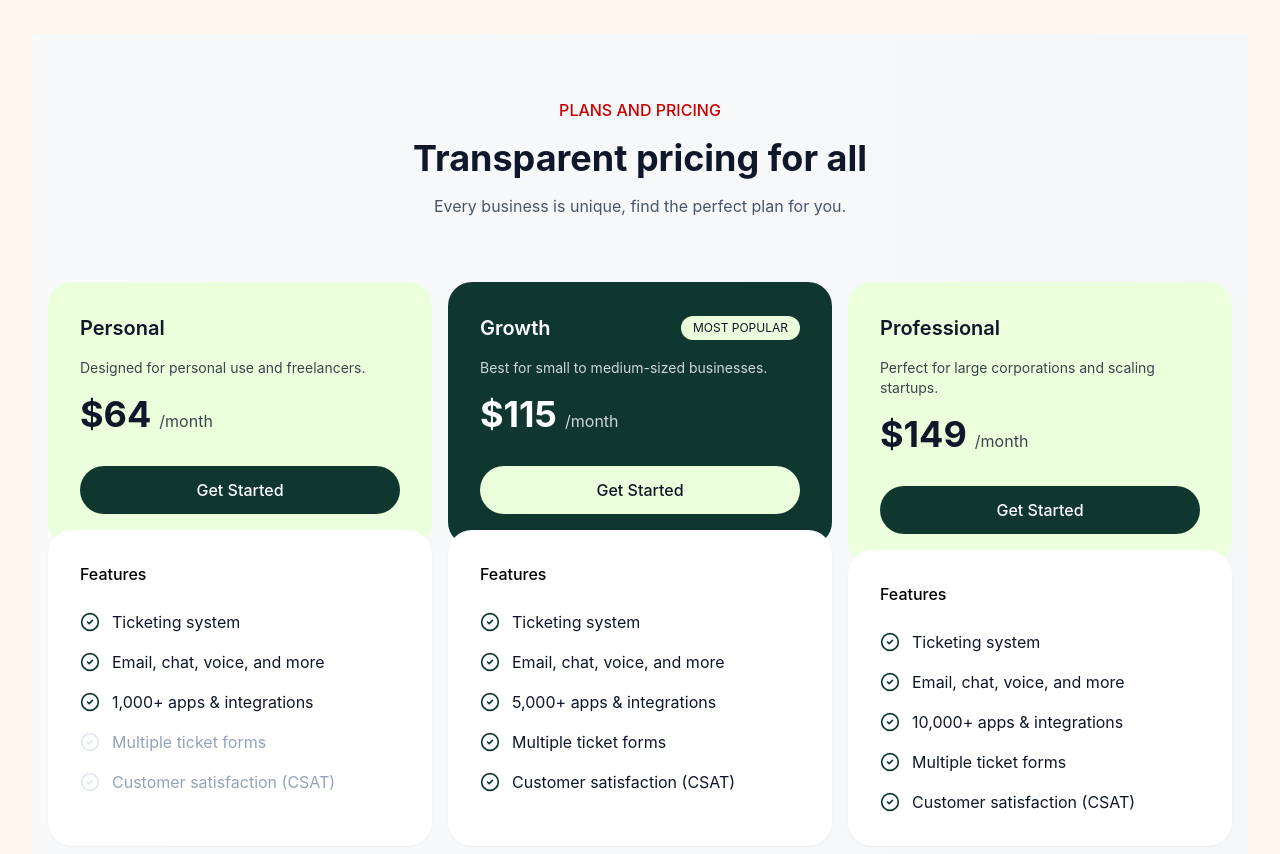
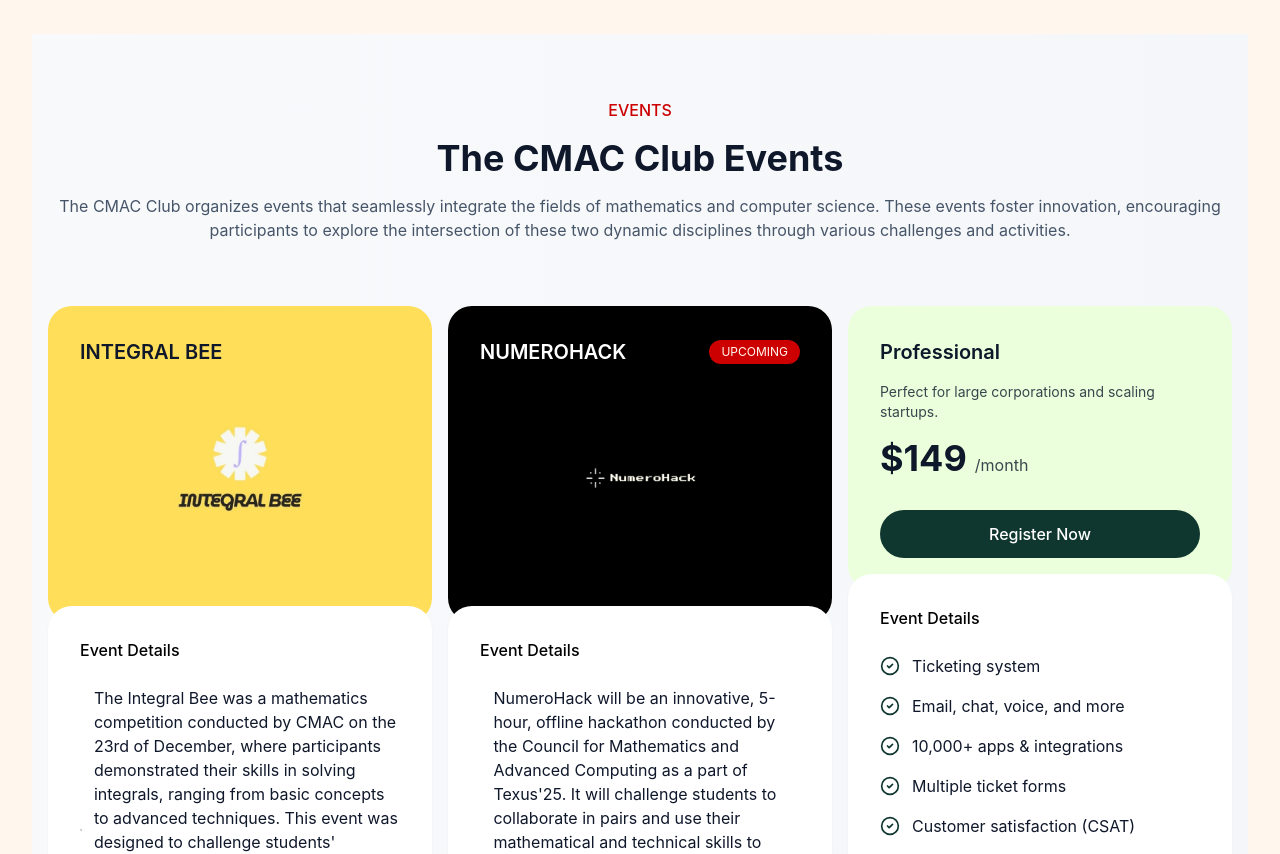
Before and after one commit to Sai-404/cmac-website, a React (Vite) app in the folder client/: page / in a window 1280 px wide. Shown: the part 1420-2274 px from the top of the page. Built offline with nearby package versions, Linux system fonts and the light colour scheme.

Commit message:
modified event component

```diff
--- a/client/src/Home/Components/S2.jsx
+++ b/client/src/Home/Components/S2.jsx
@@ -1,36 +1,30 @@
 import React from "react";
 import { CheckCircle2 } from "lucide-react";
+import IB from '../../assets/INTEGRALBEE.jpg';
+import NH from '../../assets/NHLOGO.jpg';
 
 const S2 = () => {
   const plans = [
     {
-      name: "Personal",
-      description: "Designed for personal use and freelancers.",
-      price: "64",
+      name: "INTEGRAL BEE",
+      image: IB,
       features: [
-        { name: "Ticketing system", included: true },
-        { name: "Email, chat, voice, and more", included: true },
-        { name: "1,000+ apps & integrations", included: true },
-        { name: "Multiple ticket forms", included: false },
-        { name: "Customer satisfaction (CSAT)", included: false }
+        { name: "The Integral Bee was a mathematics competition conducted by CMAC on the 23rd of December, where participants demonstrated their skills in solving integrals, ranging from basic concepts to advanced techniques. This event was designed to challenge students' calculus knowledge, encourage quick thinking, and celebrate mathematical problem-solving in honor of Srinivasa Ramanujan, whose work greatly influenced the field.", included: true },
       ],
       variant: "light",
-      bgColor: "bg-[#EBFFDC]", // Updated color
+      bgColor: "bg-[#FFDE59]",
+      hideRegister: true,
     },
     {
-      name: "Growth",
-      description: "Best for small to medium-sized businesses.",
-      price: "115",
+      name: "NUMEROHACK",
+      image: NH,
       features: [
-        { name: "Ticketing system", included: true },
-        { name: "Email, chat, voice, and more", included: true },
-        { name: "5,000+ apps & integrations", included: true },
-        { name: "Multiple ticket forms", included: true },
-        { name: "Customer satisfaction (CSAT)", included: true }
+        { name: "NumeroHack will be an innovative, 5-hour, offline hackathon conducted by the Council for Mathematics and Advanced Computing as a part of Texus'25. It will challenge students to collaborate in pairs and use their mathematical and technical skills to develop creative solutions. This event will encourage teamwork, innovation, and the application of mathematical principles in a real-world, technical context. Participants will work on math-based projects, app development, or problem-solving tasks that require the application of algorithms, data analysis, and other mathematical concepts.", included: true },
       ],
       variant: "dark",
-      bgColor: "bg-[#0f3730]",
-      popular: true,
+      bgColor: "bg-[#000000]",
+      upcoming: true,
+      hideRegister: true,
     },
     {
       name: "Professional",
@@ -44,20 +38,23 @@ const S2 = () => {
         { name: "Customer satisfaction (CSAT)", included: true }
       ],
       variant: "light",
-      bgColor: "bg-[#EBFFDC]", // Updated color
+      bgColor: "bg-[#EBFFDC]",
     },
   ];
 
   return (
     <div className="relative w-full min-h-screen bg-slate-50 overflow-hidden">
-      {/* Wall Pattern Background with lighter opacity */}
       <div className="absolute inset-0 w-full h-full bg-gradient-to-r from-gray-100 via-gray-200 to-gray-300 opacity-10" />
 
       <div className="relative w-full max-w-7xl mx-auto px-4 py-16">
         <div className="text-center mb-16">
-          <p className="text-[#CC0000] font-medium mb-4">PLANS AND PRICING</p>
-          <h2 className="text-4xl font-bold text-slate-900 mb-4">Transparent pricing for all</h2>
-          <p className="text-slate-600">Every business is unique, find the perfect plan for you.</p>
+          <p className="text-[#CC0000] font-medium mb-4">EVENTS</p>
+          <h2 className="text-4xl font-bold text-slate-900 mb-4">The CMAC Club Events</h2>
+          <p className="text-slate-600">
+            The CMAC Club organizes events that seamlessly integrate the fields of mathematics and computer science.
+            These events foster innovation, encouraging participants to explore the intersection of these two dynamic
+            disciplines through various challenges and activities.
+          </p>
         </div>
 
         <div className="grid md:grid-cols-3 gap-4">
@@ -70,17 +67,26 @@ const S2 = () => {
               >
                 <div className="flex justify-between items-center mb-4">
                   <h3 className="text-xl font-semibold">{plan.name}</h3>
-                  {plan.popular && (
-                    <span className="px-3 py-1 text-xs bg-[#EBFFDC] text-slate-900 rounded-full">
-                      MOST POPULAR
+                  {plan.upcoming && (
+                    <span className="px-3 py-1 text-xs bg-[#CC0000] text-[#FFF7ED] rounded-full">
+                      UPCOMING
                     </span>
                   )}
                 </div>
+                {plan.image ? (
+                  <div className="mb-4">
+                    <img src={plan.image} alt={plan.name} className="w-full h-48 object-contain rounded-lg" />
+                  </div>
+                ) : (
+                  <>
                     <p className="text-sm opacity-80 mb-4">{plan.description}</p>
                     <div className="flex items-baseline mb-8">
                       <span className="text-4xl font-bold">${plan.price}</span>
                       <span className="ml-2 opacity-80">/month</span>
                     </div>
+                  </>
+                )}
+                {!plan.hideRegister && (
                   <button
                     className={`w-full py-3 px-4 rounded-full font-medium transition-colors ${
                       plan.variant === "dark"
@@ -88,12 +94,13 @@ const S2 = () => {
                         : "bg-[#0f3730] text-white hover:bg-[#0a2922]"
                     }`}
                   >
-                  Get Started
+                    Register Now
                   </button>
+                )}
               </div>
 
               <div className="bg-white rounded-3xl p-8 shadow-sm flex-grow -mt-4">
-                <p className="font-medium mb-6">Features</p>
+                <p className="font-medium mb-6">Event Details</p>
                 <ul className="space-y-4">
                   {plan.features.map((feature) => (
                     <li key={feature.name} className="flex items-center">
```
Also changed, not shown: client/src/assets/INTEGRALBEE.jpg (added), client/src/assets/NHLOGO.jpg (added). Lines whose indentation alone changed are shown as unchanged.
